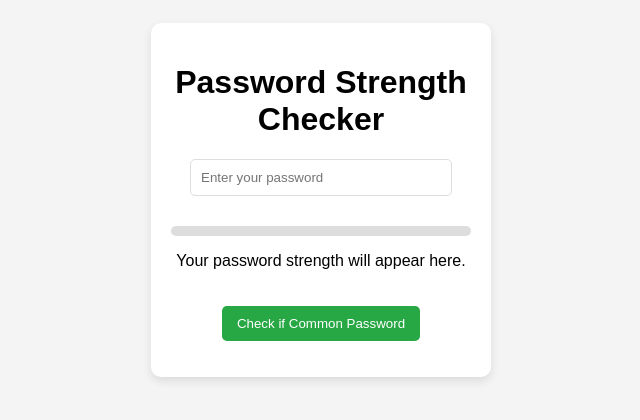
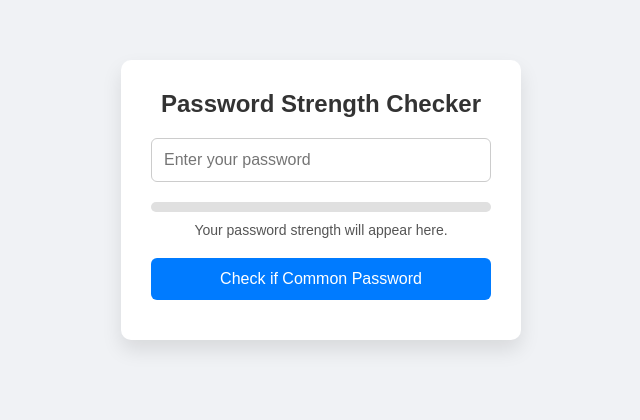
Before and after one commit to haulz1223-prog/passwordsecurity.github.io, a plain HTML site: page index.html in a window 1280 px wide. Shown: the part 200-620 px from the top of the page, without its empty margins (319-959 px from the left). Drawn offline with Linux system fonts and the light colour scheme; files that its build step writes are made by us from their sources; files whose address does not match are found by name.

Commit message:
Update styles.css

```diff
--- a/css/styles.css
+++ b/css/styles.css
@@ -1,29 +1,48 @@
+* {
+    margin: 0;
+    padding: 0;
+    box-sizing: border-box;
+}
+
 body {
-    font-family: Arial, sans-serif;
+    font-family: 'Arial', sans-serif;
+    background-color: #f0f2f5;
     display: flex;
     justify-content: center;
     align-items: center;
     height: 100vh;
     margin: 0;
-    background-color: #f4f4f4;
 }
 
 .container {
+    background: white;
+    padding: 30px;
+    border-radius: 10px;
+    box-shadow: 0 10px 20px rgba(0, 0, 0, 0.1);
+    width: 100%;
+    max-width: 400px;
     text-align: center;
-    background-color: white;
-    padding: 20px;
-    border-radius: 10px;
-    box-shadow: 0px 4px 10px rgba(0, 0, 0, 0.1);
-    width: 300px;
+}
+
+h1 {
+    font-size: 24px;
+    margin-bottom: 20px;
+    color: #333;
+}
+
+.input-container {
+    margin-bottom: 20px;
 }
 
 input {
-    width: 80%;
-    padding: 10px;
-    margin-bottom: 20px;
-    border-radius: 5px;
-    border: 1px solid #ddd;
+    width: 100%;
+    padding: 12px;
+    border: 1px solid #ccc;
+    border-radius: 6px;
+    font-size: 16px;
     outline: none;
+    margin-bottom: 10px;
+    transition: border-color 0.3s ease;
 }
 
 input:focus {
@@ -31,11 +50,11 @@ input:focus {
 }
 
 .strength-bar {
+    width: 100%;
     height: 10px;
-    width: 100%;
-    margin: 10px 0;
-    background-color: #ddd;
+    background-color: #e0e0e0;
     border-radius: 5px;
+    margin-top: 10px;
 }
 
 .strength-bar span {
@@ -44,16 +63,34 @@ input:focus {
     border-radius: 5px;
 }
 
+.feedback-text {
+    font-size: 14px;
+    color: #555;
+    margin-top: 10px;
+}
+
+.common-password-section {
+    margin-top: 20px;
+}
+
 button {
-    padding: 10px 15px;
-    margin-top: 20px;
-    background-color: #28a745;
+    background-color: #007bff;
     color: white;
+    padding: 12px 20px;
     border: none;
-    border-radius: 5px;
+    border-radius: 6px;
+    font-size: 16px;
     cursor: pointer;
+    width: 100%;
+    transition: background-color 0.3s ease;
 }
 
 button:hover {
-    background-color: #218838;
+    background-color: #0056b3;
 }
+
+.common-password-feedback {
+    font-size: 14px;
+    color: #d9534f;
+    margin-top: 10px;
+}
```
